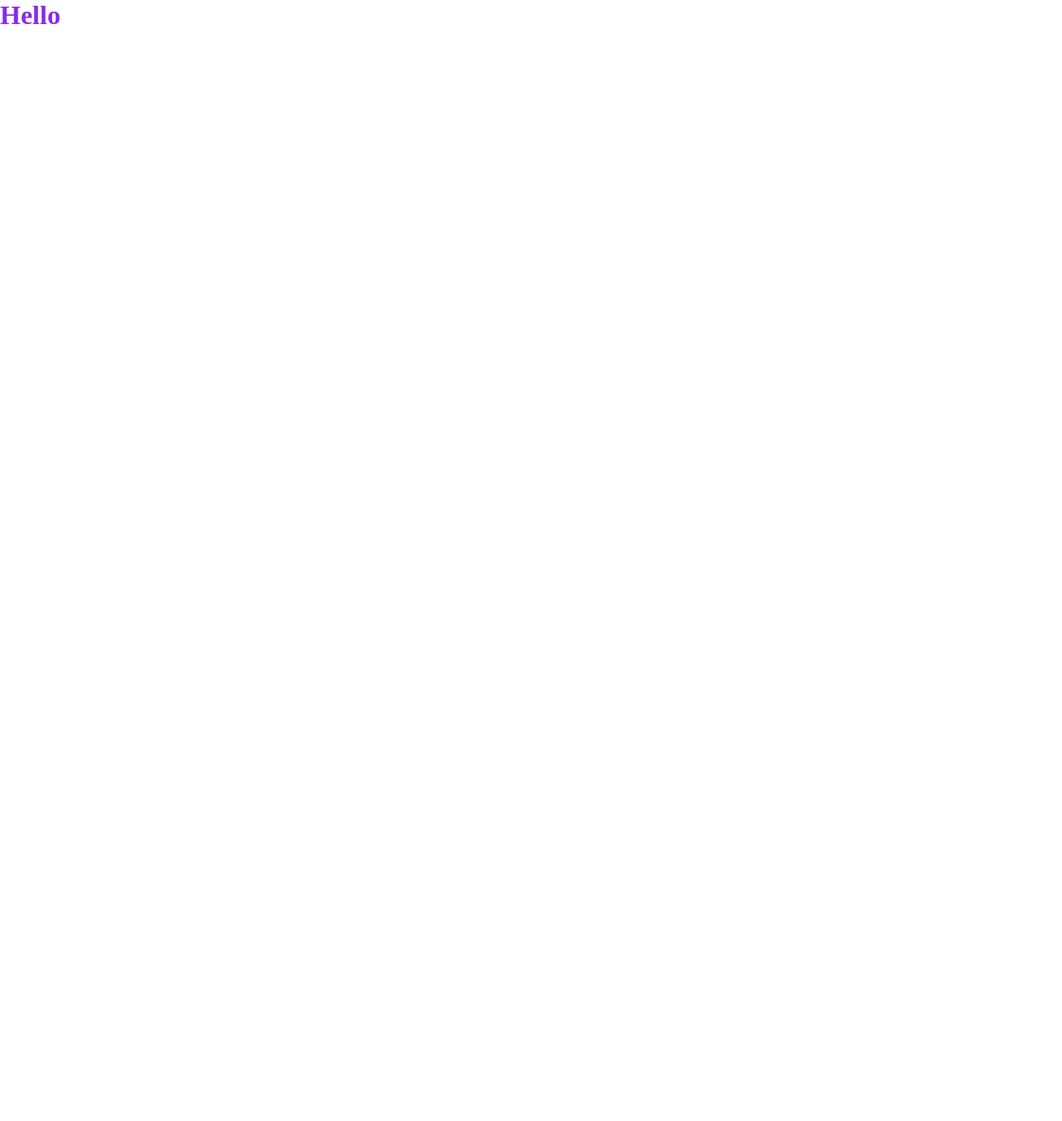
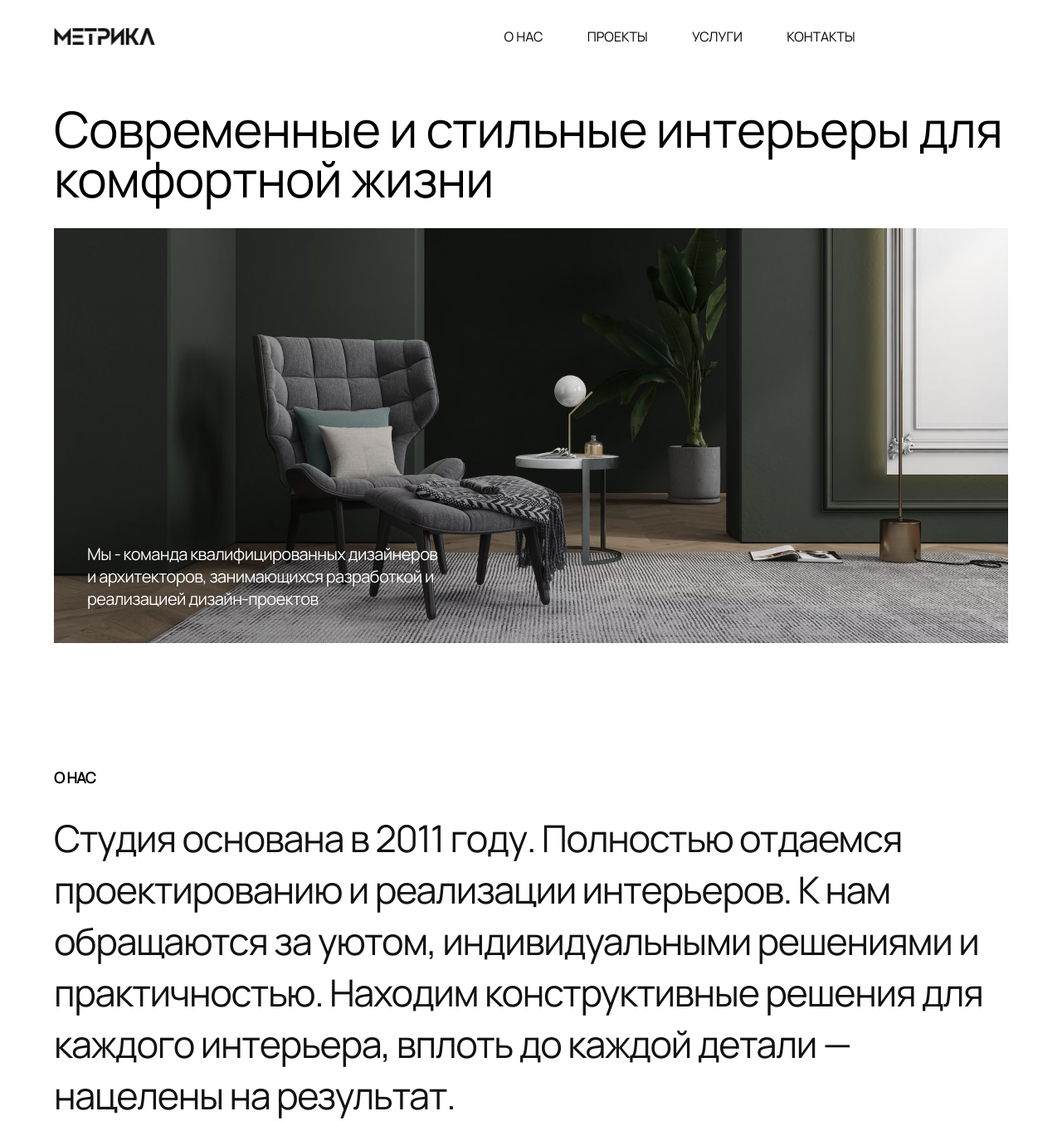
Before and after one commit to gavrishinigor/Metrica, a plain HTML site: page index.html in a window 1280 px wide. Shown: the whole page at 83% size. Before the commit the page ends 800 px from the top, so only its background shows below. Drawn offline with Linux system fonts and the light colour scheme.

Commit message:
the second section

```diff
--- a/index.html
+++ b/index.html
@@ -6,8 +6,53 @@
         <title>Metrica</title>
         <link rel="stylesheet" href="styles/reset.css">
         <link rel="stylesheet" href="styles/style.css">
+        <link rel="preconnect" href="https://fonts.googleapis.com">
+        <link rel="preconnect" href="https://fonts.gstatic.com" crossorigin>
+        <link href="https://fonts.googleapis.com/css2?family=Manrope&display=swap" rel="stylesheet">
     </head>
     <body>
-    <h1>Hello</h1>
+        <header class="header">
+               <div class="container">
+                    <div class="header__container">
+                        <img src="resources/Метрика1х.png" alt="" class="logo">
+                            <nav class="menu__header">
+                                <ul class="nav__header">
+                                    <li class="nav__list ">О НАС</li>
+                                    <li class="nav__list">ПРОЕКТЫ</li>
+                                    <li class="nav__list">УСЛУГИ</li>
+                                    <li class="nav__list">КОНТАКТЫ</li>
+                                </ul>
+                            </nav>
+                    </div>
+               </div>
+        </header>
+        <work>
+            <section class="presentation">
+                <div class="container">
+                    <div class="presentation__container">
+                        <h1 class="presentation__heading">
+                            Современные и стильные интерьеры для комфортной жизни
+                        </h1>
+                        <p class="presentation__description">
+                            Мы - команда квалифицированных дизайнеров и архитекторов, занимающихся разработкой и реализацией дизайн-проектов
+                        </p>
+                    </div>
+                </div>
+            </section>
+            <section class="about-us">
+                <div class="container">
+                    <h2 class="about-us__heading">
+                        О НАС
+                    </h2>
+                    <p class="about-us__description">
+                        Студия основана в 2011 году. Полностью отдаемся проектированию и реализации интерьеров. К нам обращаются за уютом, индивидуальными решениями и практичностью. Находим конструктивные решения для каждого интерьера, вплоть до каждой детали — нацелены на результат.
+                     </p>
+                </div>
+            </section>
+        </work>
+        <footer>
+
+        </footer>
+
     </body>
 </html>
--- a/styles/style.css
+++ b/styles/style.css
@@ -1,3 +1,74 @@
-h1 {
-    color: blueviolet;
+
+body {
+    font-family: "Manrope", serif;
 }
+
+.container {
+    width: 1150px;
+    margin: 0 auto
+}
+
+.header__container {
+    display: flex;
+    justify-content: baseline;
+    height: 22px;
+    margin-bottom: 70px;
+    margin-top: 33px;
+}
+
+.logo {
+    margin-right: 420px;
+}
+
+.nav__list {
+    display: inline;
+    margin-right: 50px;
+}
+
+.presentation__container {
+    height: 650px;
+    margin-bottom: 150px;
+    background-image: url(../resources/Rectangle\ 1.jpg);
+    background-position: 0% 100%;
+    background-size: contain;
+    background-repeat: no-repeat;
+}
+
+.presentation__heading{
+    margin-bottom: 30px;
+    font-size: 60px;
+    font-style: normal;
+    font-weight: 400;
+    line-height: 60px;
+    letter-spacing: -0.9px;
+}
+
+.presentation__description{
+    display: block;
+    font-size: 20px;
+    font-weight: 400;
+    letter-spacing: -0.6px;
+    width: 470px;
+    height: 81px;
+    padding: 379px 0px 0px 40px;
+    color: white;
+}
+
+.about-us__heading {
+    display: block;
+    padding-bottom: 30px;
+    font-size: 18px;
+    line-height: normal;
+    letter-spacing: -0.54px;
+    text-transform: uppercase;
+}
+
+.about-us__description{
+    color: #121212;
+    font-family: Manrope;
+    font-size: 45px;
+    font-style: normal;
+    font-weight: 400;
+    line-height: normal;
+    letter-spacing: -1.35px;
+}
```
Also changed, not shown: resources/Rectangle 1.jpg (added), resources/Метрика1х.png (added). Lines whose indentation alone changed are shown as unchanged.
